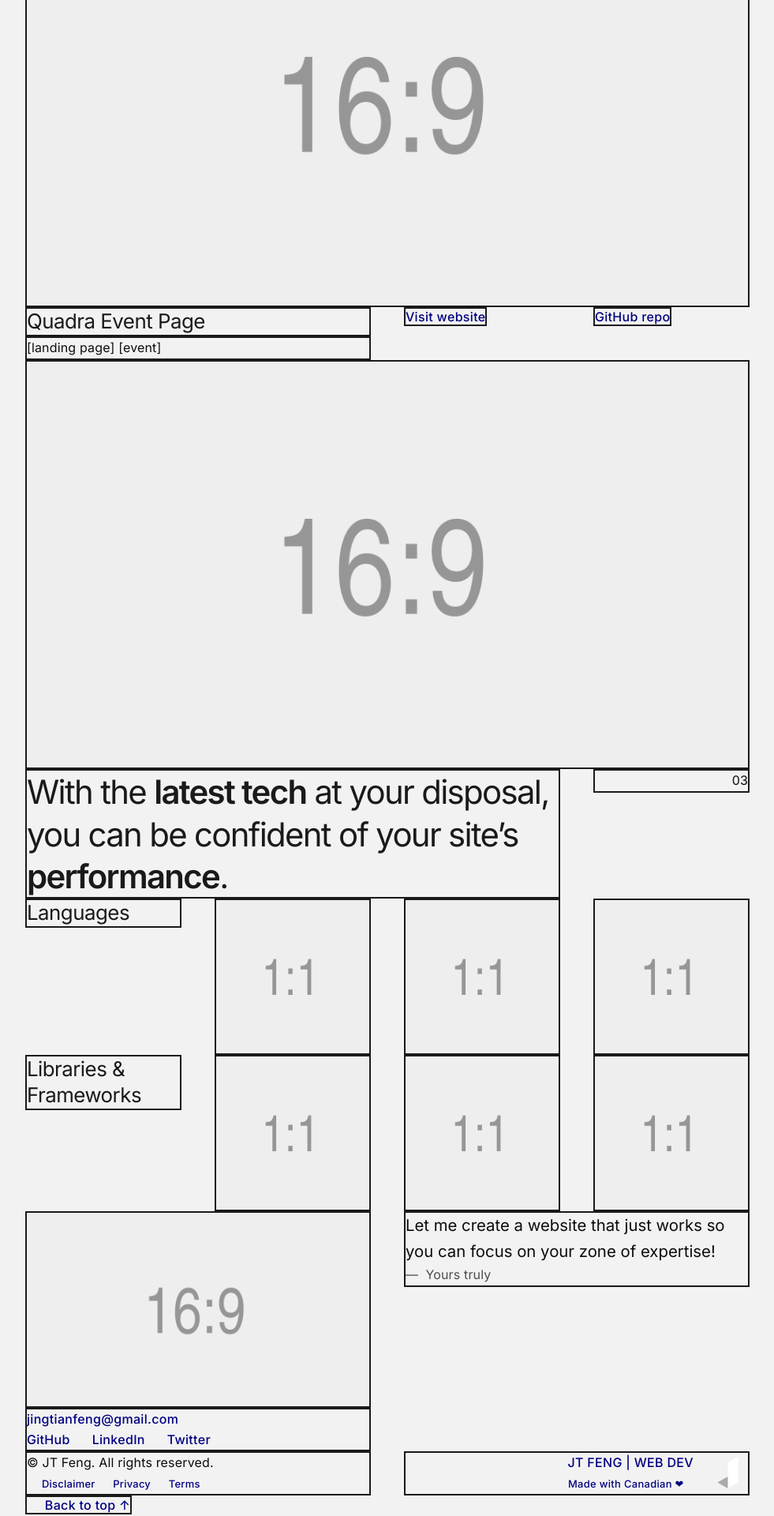
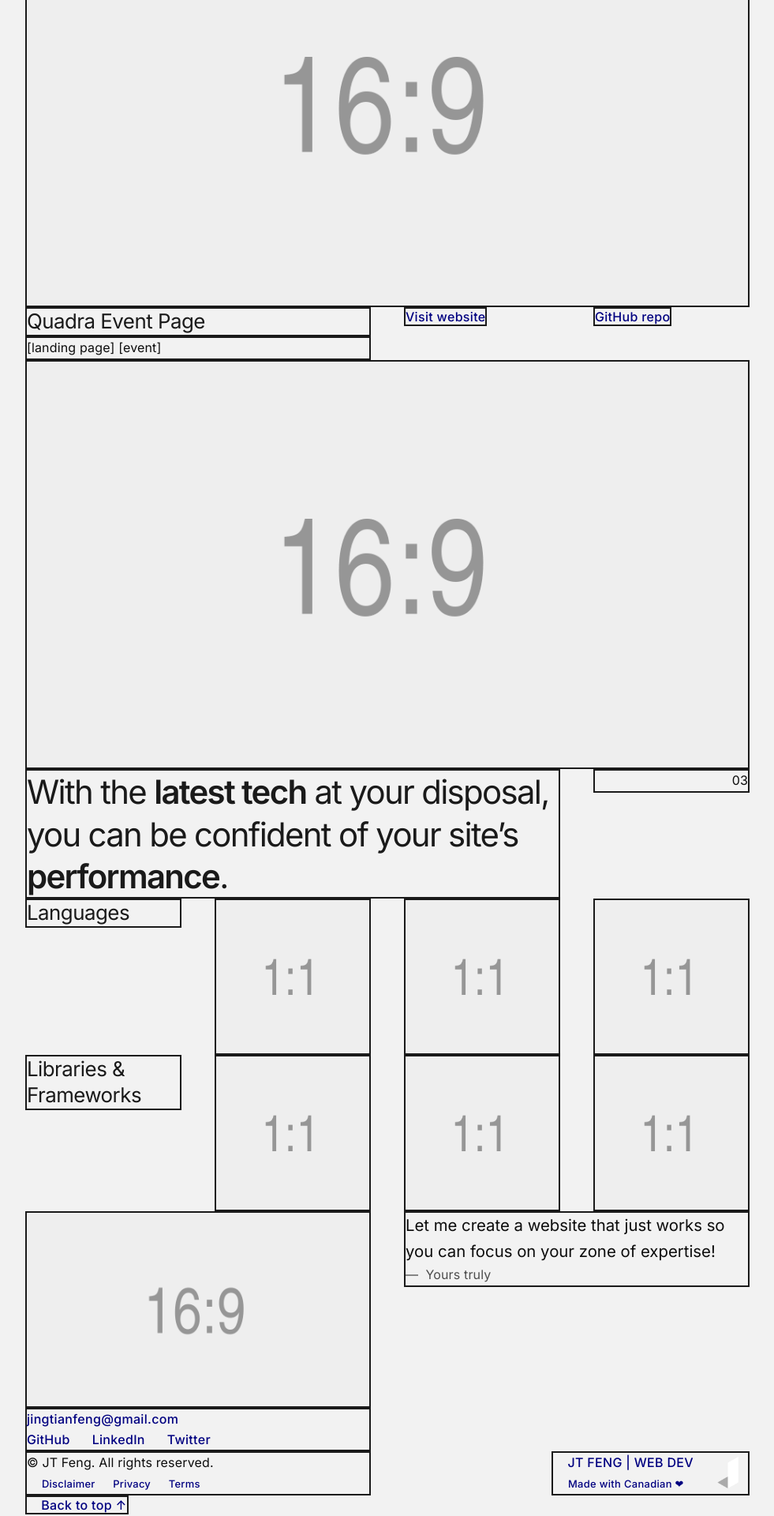
Before and after one commit to jingtianfeng/jtfeng-personal-1, a Jekyll site: the page built from index.html, in a window 1280 px wide. Shown: the part 1096-3016 px from the top of the page at 79% size, without its empty margins (149-1130 px from the left). Built offline with Jekyll 4.4.1, drawn with Linux system fonts in a browser that asks for light colours.

Commit message:
Fix footer: tweak width for signature, remove 1 nbsp for back-to-top

```diff
--- a/_includes/footer.html
+++ b/_includes/footer.html
@@ -63,10 +63,11 @@
                 </div>
             </div>
             <div class="col-4 col-md-2">
-                <a class="border border-dark d-flex"
+                <a class="border border-dark d-flex justify-content-md-end ms-md-auto"
+                   style="max-width: max-content"
                    href="https://jtfeng.com"
                    target="_blank" rel="noopener noreferrer">
-                    <div class="ms-md-auto">
+                    <div>
                         <p>
                             &nbsp;&nbsp;&nbsp; JT FENG | WEB DEV
                         </p>
@@ -84,7 +85,7 @@
             <div class="col-4">
                 <a class="border border-dark"
                    href="#nav-top">
-                    &nbsp;&nbsp;&nbsp;&nbsp; Back to top ↑
+                    &nbsp;&nbsp;&nbsp; Back to top ↑
                 </a>
             </div>
         </div>
```
